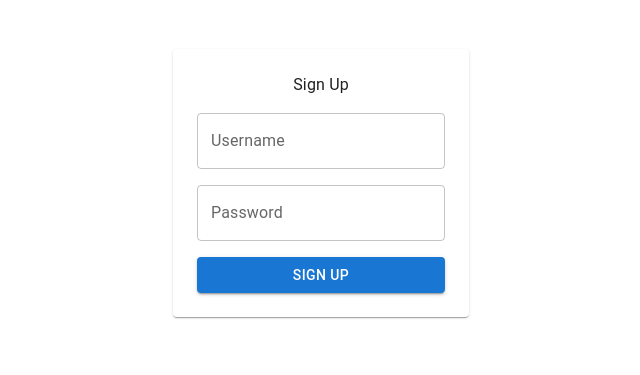
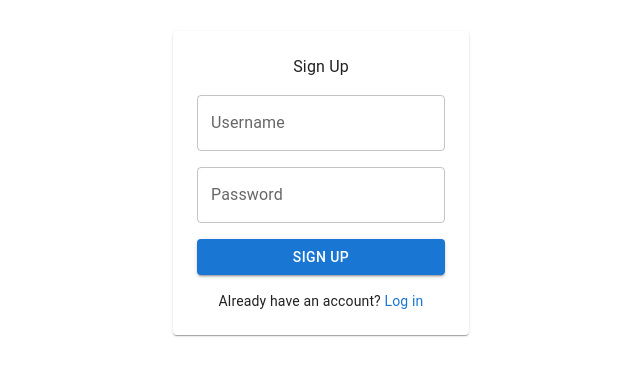
Before and after one commit to antmtn/SimpleStore, a React app in the folder frontend/: page /signup in a window 1280 px wide. Shown: the part 225-600 px from the top of the page, without its empty margins (319-959 px from the left). Built offline with nearby package versions, Linux system fonts and the light colour scheme; the HTML template or start-up script is replaced by a standard one.

Commit message:
signup+login

```diff
--- a/frontend/src/pages/Login.jsx
+++ b/frontend/src/pages/Login.jsx
@@ -5,6 +5,7 @@
 import Grid from '@mui/material/Grid';
 import {useState} from "react";
 import {useNavigate} from "react-router-dom";
+import { Link } from "react-router-dom";
 
 function Login({setUserId}) {
 
@@ -39,6 +40,13 @@
                 <TextField label="Username" value={username} onChange={(e) => setUsername(e.target.value)}/>
                 <TextField label="Password" type='password' value={password} onChange={(e) => setPassword(e.target.value)}/>
                 <Button variant="contained" onClick={handleLogin}>Log In</Button>
+
+                <Typography variant="body2">
+                  Don’t have an account?{" "}
+                  <Link to="/signup" style={{ textDecoration: "none", color: "#1976d2" }}>
+                    Sign up
+                  </Link>
+                </Typography>
             </Paper>
         </Grid>
     )
--- a/frontend/src/pages/Signup.jsx
+++ b/frontend/src/pages/Signup.jsx
@@ -5,6 +5,7 @@
 import Grid from "@mui/material/Grid";
 import {useState} from "react";
 import {useNavigate} from "react-router-dom";
+import { Link } from "react-router-dom";
 
 function Signup({setUserId}) {
 
@@ -39,6 +40,13 @@
                 <TextField label="Username" value={username} onChange={(e) => setUsername(e.target.value)}/>
                 <TextField label="Password" type='password' value={password} onChange={(e) => setPassword(e.target.value)}/>
                 <Button variant="contained" onClick={handleSignup}>Sign Up</Button>
+
+                <Typography variant="body2">
+                  Already have an account?{" "}
+                  <Link to="/login" style={{ textDecoration: "none", color: "#1976d2" }}>
+                    Log in
+                  </Link>
+                </Typography>
             </Paper>
         </Grid>
     )
```
